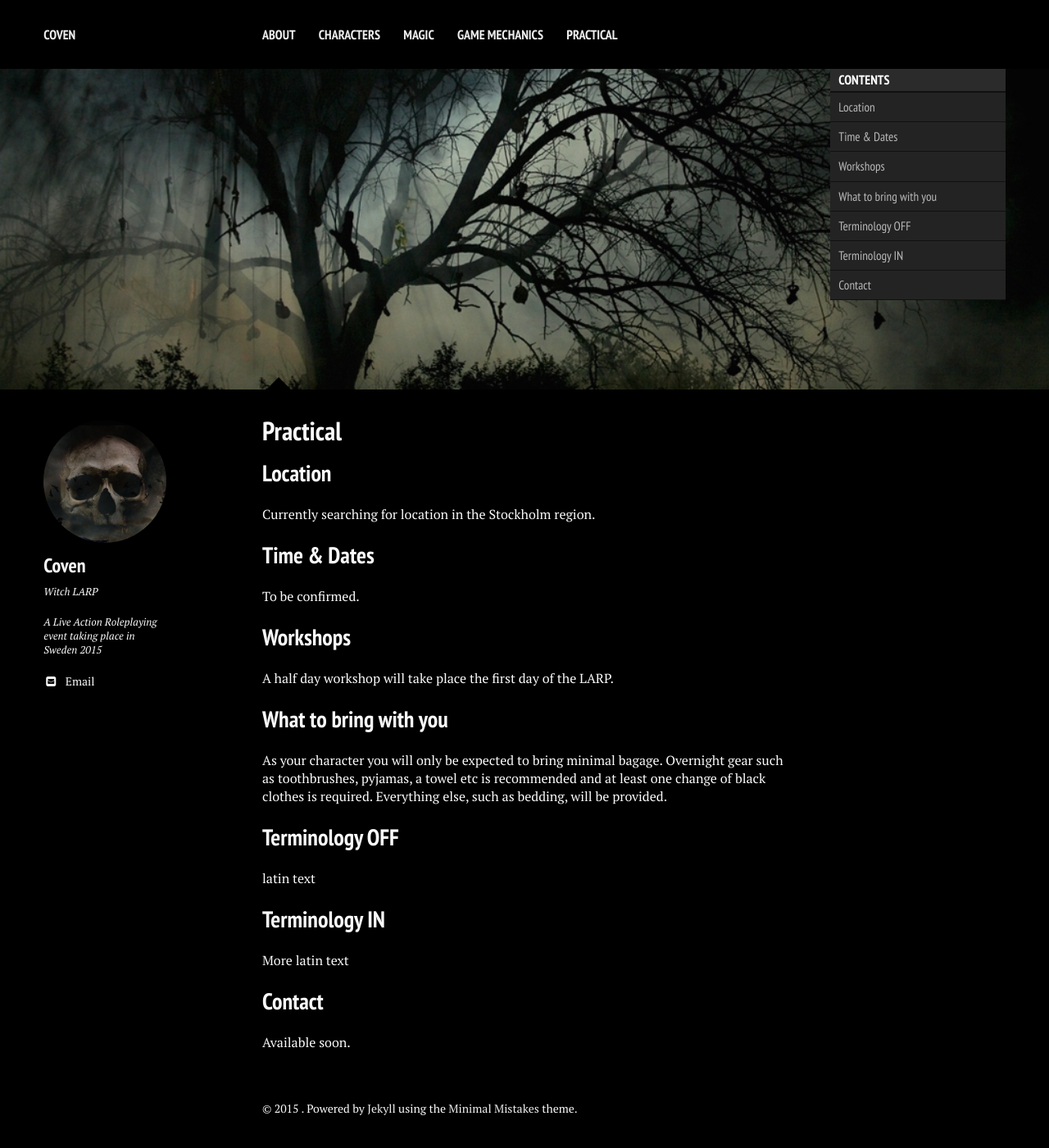
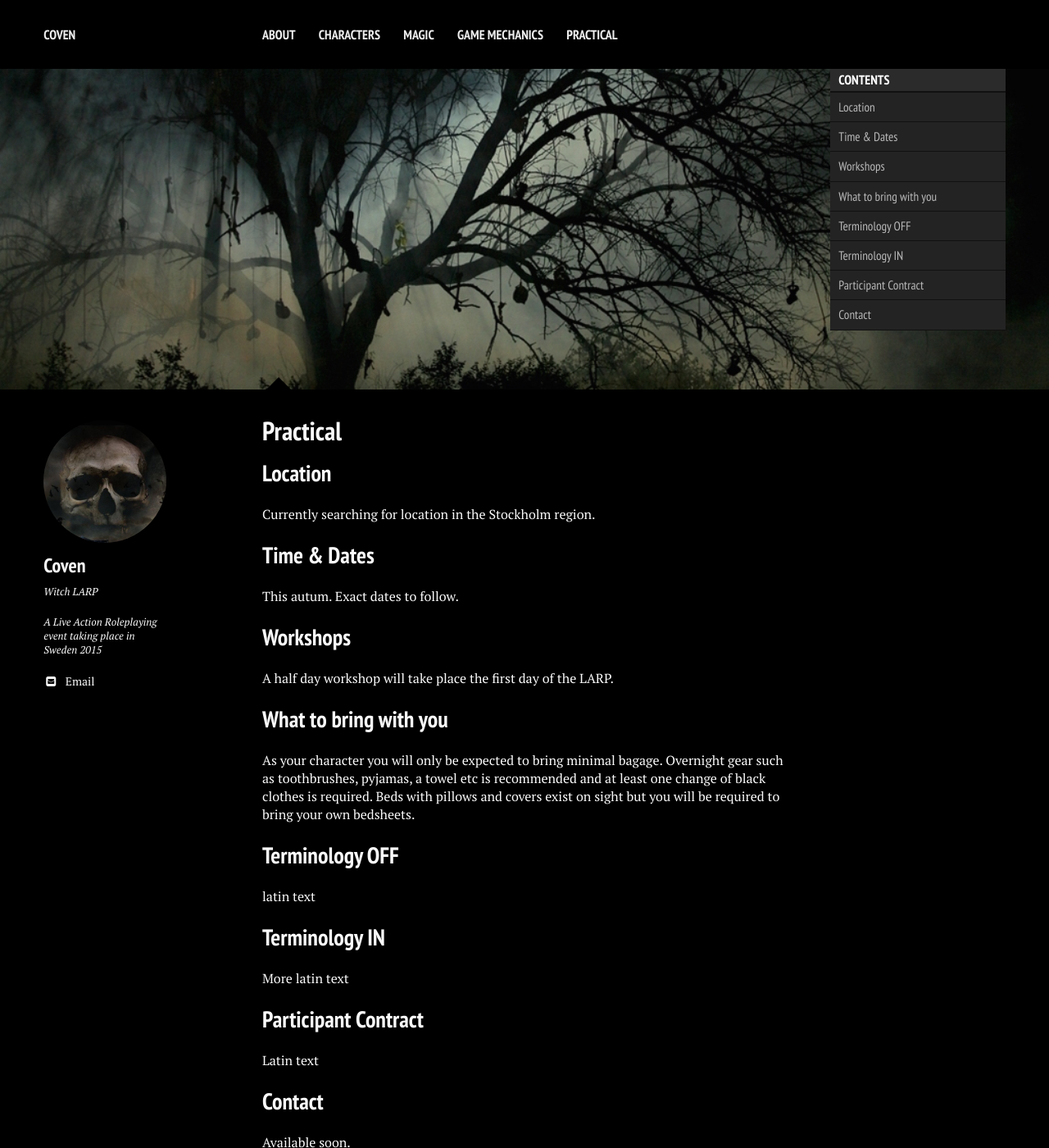
Before and after one commit to stanislavb/www.coven.nu, a Jekyll site: the page built from practical/index.md, in a window 1280 px wide and 1400 px high. Shown: the whole window at 82% size. Built offline with Jekyll 4.4.1, drawn with Linux system fonts in a browser that asks for light colours; nearby versions of some CDN libraries.

Commit message:
Update index.md

```diff
--- a/practical/index.md
+++ b/practical/index.md
@@ -24,7 +24,7 @@ Currently searching for location in the Stockholm region.
 
 ## Time & Dates
 
-To be confirmed.
+This autum. Exact dates to follow.
 
 ## Workshops
 
@@ -32,7 +32,7 @@ A half day workshop will take place the first day of the LARP.
 
 ## What to bring with you
 
-As your character you will only be expected to bring minimal bagage. Overnight gear such as toothbrushes, pyjamas, a towel etc is recommended and at least one change of black clothes is required. Everything else, such as bedding, will be provided.
+As your character you will only be expected to bring minimal bagage. Overnight gear such as toothbrushes, pyjamas, a towel etc is recommended and at least one change of black clothes is required. Beds with pillows and covers exist on sight but you will be required to bring your own bedsheets.
 
 ## Terminology OFF
 
@@ -42,6 +42,10 @@ latin text
 
 More latin text
 
+## Participant Contract
+
+Latin text
+
 ## Contact
 
 Available soon.
```
